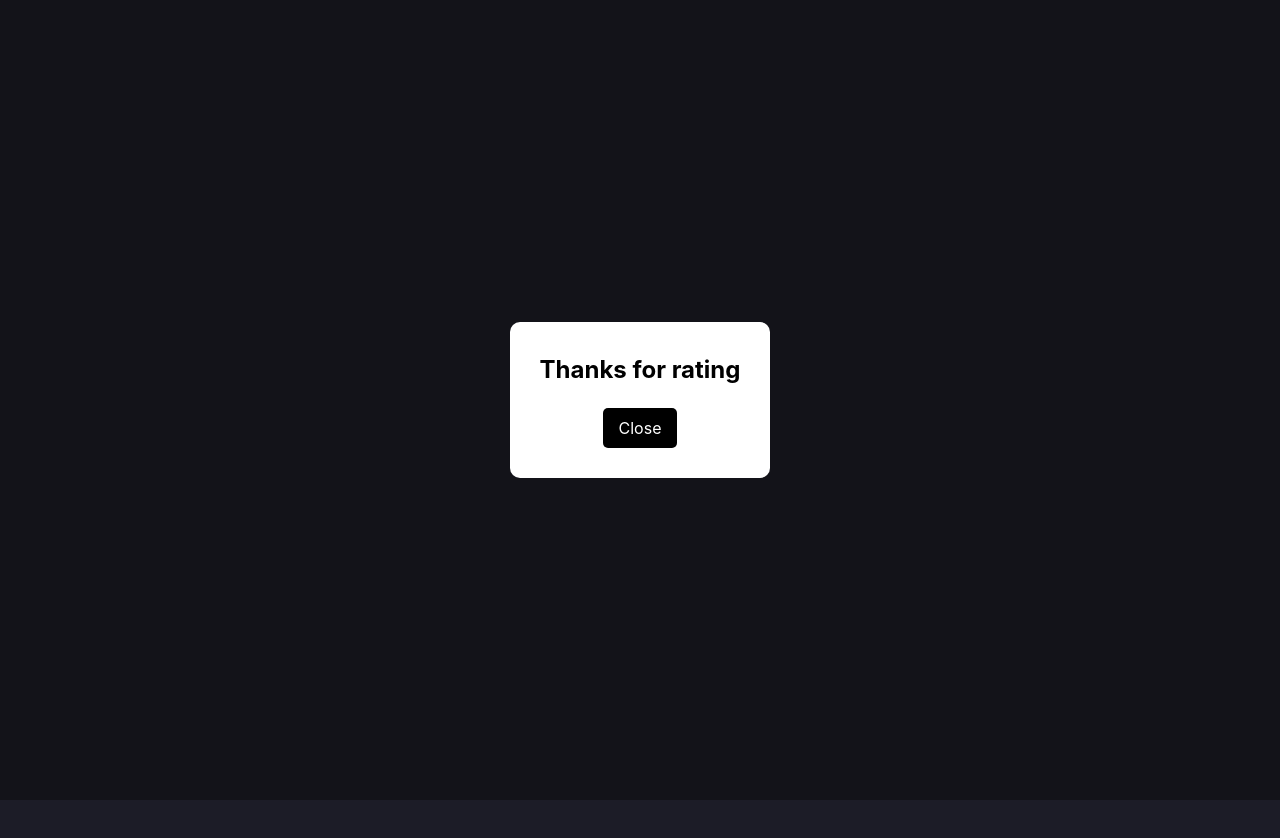
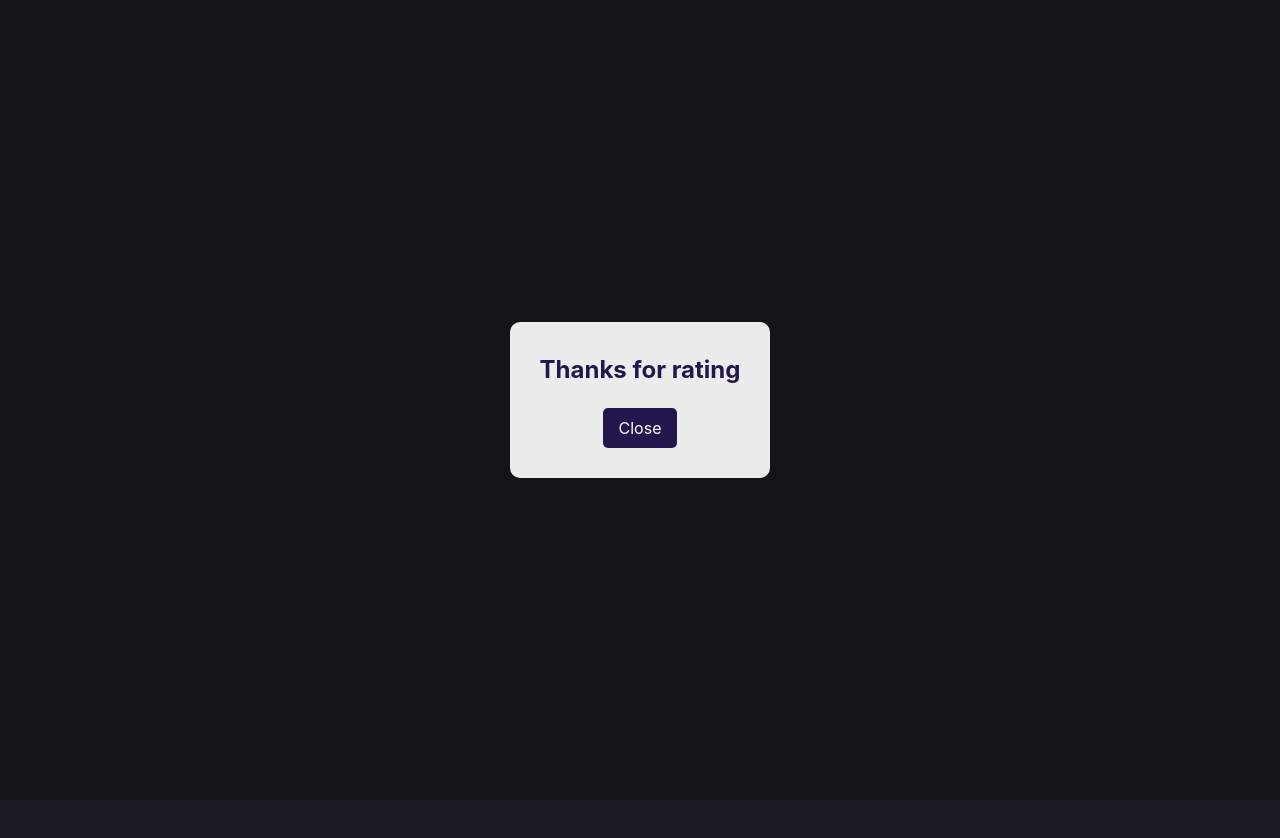
Before and after one commit to rataulharman/rating-system, a React (Create React App) app: page / in a window 1280 px wide. Both pictures are taken after a click on the button "OPEN DIALOG". Shown: the top 838 px of the page. Built offline with nearby package versions, Linux system fonts and the light colour scheme.

Commit message:
adjusted css for the buttons ans UI

```diff
--- a/src/css/index.css
+++ b/src/css/index.css
@@ -40,22 +40,27 @@ body {
 }
 
 .dialog-box {
-  background-color: white;
+  background-color: rgba(255, 255, 255, 0.918);
   padding: 30px;
   border-radius: 10px;
   text-align: center;
 }
 
 .dialog-box h2 {
-  color: black;
+  color:  rgb(35, 23, 78);
   margin-bottom: 20px;
 }
 
 .dialog-box button {
   padding: 8px 16px;
-  background-color: black;
+  background-color: rgb(35, 23, 78);
   color: white;
   border-radius: 5px;
+  transition: all 0.3s ease-in-out;
+}
+
+.dialog-box button:hover {
+  background-color:  rgb(53, 42, 94);
 }
 
 .open-button {
@@ -67,4 +72,10 @@ body {
   background-color: rgb(60, 21, 200);
   color: white;
   border-radius: 5px;
+  transition: all 0.3s ease-in-out;
 }
+
+.open-button:hover {
+  background-color: rgb(44, 14, 152);
+  transform: translate(1px);
+}
```
